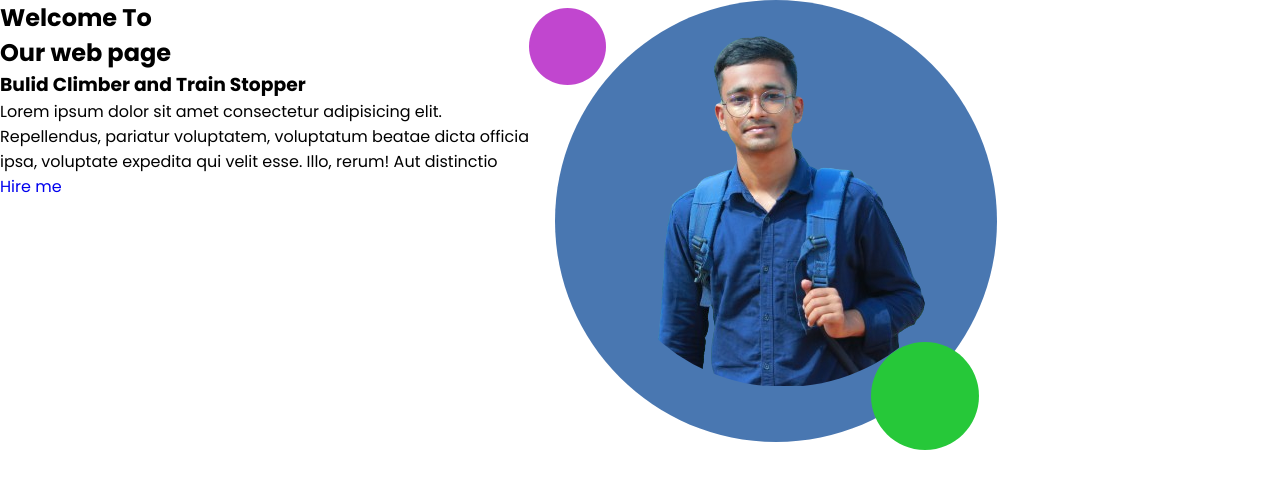
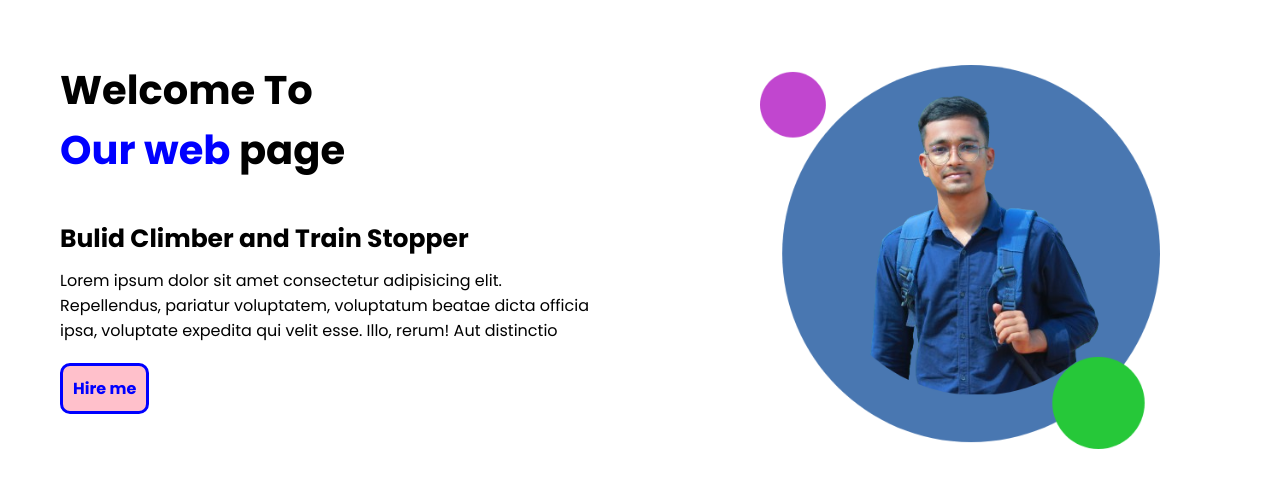
Before and after one commit to shantokarmoker8/me, a plain HTML site: page index.html in a window 1280 px wide. Drawn offline with Linux system fonts and the light colour scheme.

Commit message:
end section

```diff
--- a/css/style.css
+++ b/css/style.css
@@ -8,7 +8,53 @@
 }
 img {
   max-width: 100%;
+  display: block;
 }
 .section-one {
   display: flex;
+  padding-top: 60px;
+  padding-bottom: 60px;
 }
+.left {
+  width: 50%;
+  padding-left: 60px;
+}
+.left h1 {
+  font-size: 40px;
+}
+.name-heilight {
+  color: blue;
+}
+.right {
+  width: 50%;
+  display: flex;
+}
+.right img {
+  margin: auto;
+  width: 400px;
+}
+.articale {
+  margin: 40px 0;
+}
+.articale h3 {
+  font-size: 25px;
+}
+.articale p {
+  padding: 10px 0;
+}
+.articale a {
+  display: inline-block;
+  margin-top: 10px;
+  border: 3px solid blue;
+  background: pink;
+  border-radius: 10px;
+  padding: 10px;
+  color: blue;
+  font-weight: 700;
+  transition: 0.3s;
+}
+.articale a:hover {
+  border: 3px solid red;
+  color: red;
+  padding: 15px;
+}
--- a/index.html
+++ b/index.html
@@ -20,10 +20,12 @@
     <section class="section-one">
       <div class="left">
         <div class="heading">
-          <h1>Welcome To</h1>
-          <h1><span>Our web</span> page</h1>
+          <h1 class="heading-one">Welcome To</h1>
+          <h1 class="heading-two">
+            <span class="name-heilight">Our web</span> page
+          </h1>
         </div>
-        <div>
+        <div class="articale">
           <h3>Bulid Climber and Train Stopper</h3>
           <p>
             Lorem ipsum dolor sit amet consectetur adipisicing elit. <br />
@@ -31,7 +33,9 @@
             <br />
             ipsa, voluptate expedita qui velit esse. Illo, rerum! Aut distinctio
           </p>
-          <a href="#">Hire me</a>
+          <a href="https://www.linkedin.com/in/shantokarmoker8/" target="_blank"
+            >Hire me</a
+          >
         </div>
       </div>
       <div class="right"><img src="img/hero-1.trim.png" alt="hero1" /></div>
```
